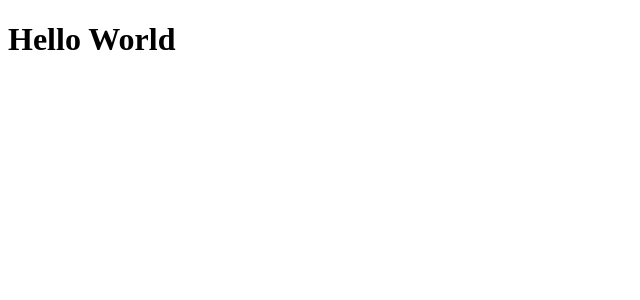
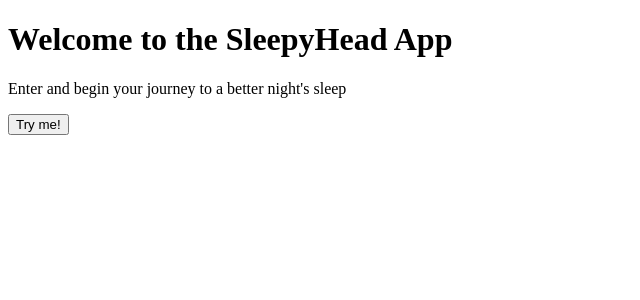
Before and after one commit to Co-Lab-You-Belong-in-Tech/Pzzzowhead-client, a React app: page / in a window 1280 px wide. Shown: the top 300 px of the page, without its empty margins (0-640 px from the left). Built offline with nearby package versions, Linux system fonts and the light colour scheme.

Commit message:
build landing page

```diff
--- a/package.json
+++ b/package.json
@@ -63,6 +63,7 @@
   },
   "dependencies": {
     "react": "^17.0.2",
-    "react-dom": "^17.0.2"
+    "react-dom": "^17.0.2",
+    "react-router-dom": "^5.2.0"
   }
 }
--- a/src/components/app/App.jsx
+++ b/src/components/app/App.jsx
@@ -1,5 +1,16 @@
 import React from 'react';
+import { BrowserRouter as Router, Switch, Route } from 'react-router-dom';
+
+import LandingPage from '../../pages/LandingPage';
 
 export default function App() {
-  return <h1>Hello World</h1>;
+
+  return (
+    <Router>
+      <Switch>
+        <Route exact path="/" component={LandingPage} />
+
+      </Switch>
+    </Router>
+  );
 }
--- /dev/null
+++ b/src/pages/LandingPage.jsx
@@ -0,0 +1,19 @@
+import React from 'react'
+
+const LandingPage = () => {
+
+  const clickHandler = () => {
+    // redirect to the next page
+  }
+
+  return (
+    <div>
+      <h1>Welcome to the SleepyHead App</h1>
+      <p> Enter and begin your journey to a better night's sleep </p>
+      <button onClick={clickHandler()}>Try me!</button>
+    </div>
+
+  )
+}
+
+export default LandingPage
```
Also changed, not shown: 1 other file (tests, documents, lock files or other folders).
